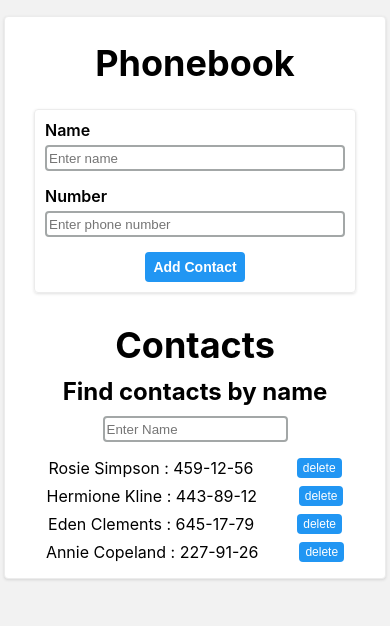
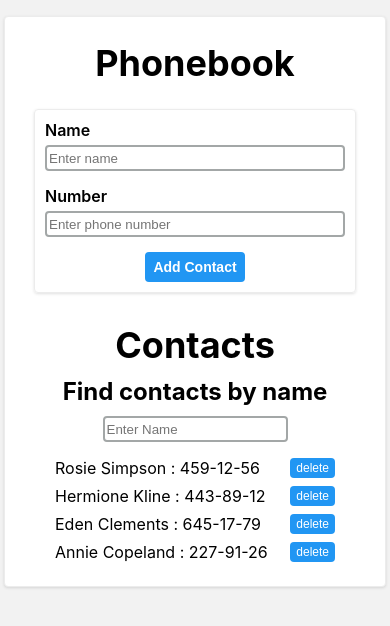
Before and after one commit to MythosOne/MythosOne-goit-react-hw-03-phonebook, a React (Create React App) app: page / in a window 390 px wide. Shown: the top 626 px of the page. Built offline with nearby package versions, Linux system fonts and the light colour scheme.

Commit message:
goit-react-hw-03-phonebook

```diff
--- a/package.json
+++ b/package.json
@@ -1,8 +1,8 @@
 {
-  "name": "goit-react-hw-02-phonebook",
+  "name": "goit-react-hw-03-phonebook",
   "version": "0.1.0",
   "private": true,
-  "homepage": "https://mythosone.github.io/goit-react-hw-02-phonebook/",
+  "homepage": "https://mythosone.github.io/goit-react-hw-03-phonebook/",
   "dependencies": {
     "@emotion/react": "^11.10.5",
     "@emotion/styled": "^11.10.5",
--- a/src/components/App.styled.js
+++ b/src/components/App.styled.js
@@ -86,13 +86,17 @@ export const ContainerFilter = styled.div`
 `;
 
 export const ContactsList = styled.ul`
-    list-style: none;
+    display: flex;
+    flex-direction: column;
+    align-items: center;
+
     padding: 0;
 `;
 
 export const ContactsItem = styled.li`
+    width: 280px;
     display: flex;
-    justify-content: space-evenly;
+    justify-content: space-between;
     margin-bottom: 8px;
 `;
 
```
Also changed, not shown: 1 other file (tests, documents, lock files or other folders).
